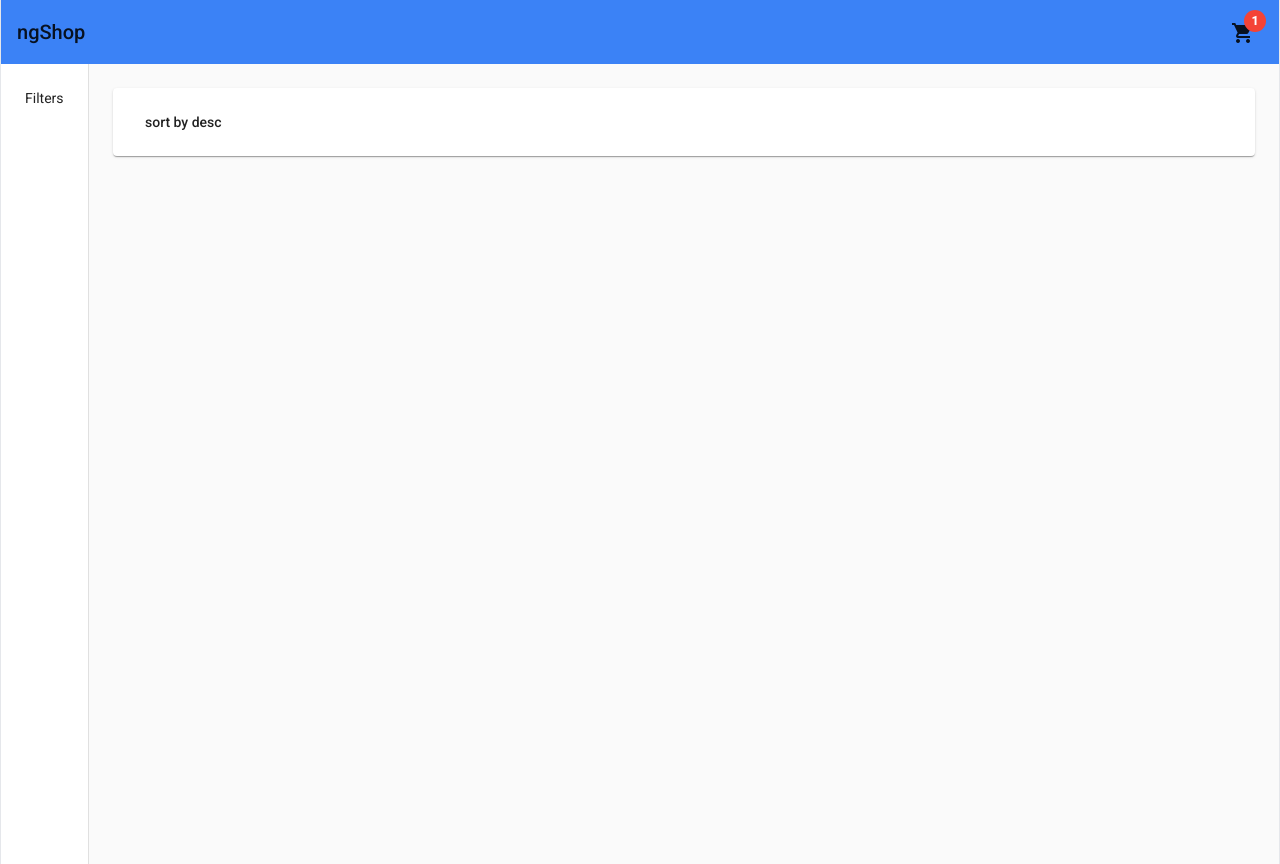
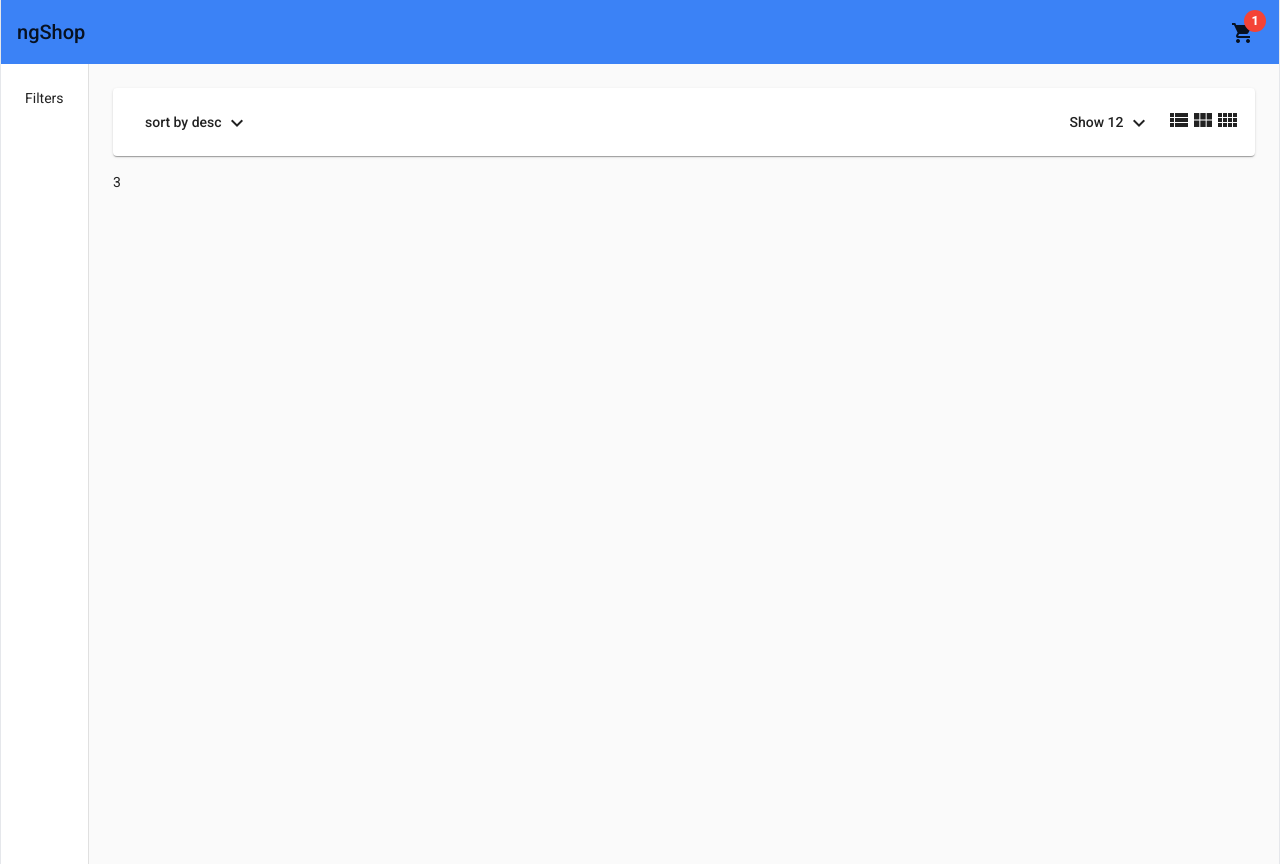
Before and after one commit to KabeloM06/NgShop, an Angular app: page /home in a window 1280 px wide. Built offline with nearby package versions, Linux system fonts and the light colour scheme.

Commit message:
menu to determine how many items to display template completed

```diff
--- a/src/app/components/products-header/products-header.component.html
+++ b/src/app/components/products-header/products-header.component.html
@@ -3,11 +3,37 @@
         <div>
             <button mat-button [matMenuTriggerFor]="sortByMenu">
                 sort by {{sort}}
+                <mat-icon>expand_more</mat-icon>
             </button>
             <mat-menu #sortByMenu="matMenu">
                 <button (click)="onSortUpdated('desc')" mat-menu-item>desc</button>
                 <button (click)="onSortUpdated('asc')" mat-menu-item>asc</button>
             </mat-menu>
         </div>
+        <div class="flex items-center">
+            <div >
+                <button mat-button [matMenuTriggerFor]="menu">
+                    Show {{itemsShowCount}}
+                    <mat-icon>expand_more</mat-icon>
+                </button>
+                <mat-menu #menu="matMenu">
+                    <button (click)="onItemsUpdated(12)" mat-menu-item>12</button>
+                    <button (click)="onItemsUpdated(24)" mat-menu-item>24</button>
+                    <button (click)="onItemsUpdated(36)" mat-menu-item>36</button>
+                    <button (click)="onItemsUpdated(48)" mat-menu-item>48</button>
+                    <button (click)="onItemsUpdated(72)" mat-menu-item>72</button>
+                </mat-menu>
+            </div>
+            <button (click)="onColumsUpdated(1)">
+                <mat-icon>view_list</mat-icon>
+            </button>
+            <button (click)="onColumsUpdated(3)">
+                <mat-icon>view_module</mat-icon>
+            </button>
+            <button (click)="onColumsUpdated(4)">
+                <mat-icon>view_comfy</mat-icon>
+            </button>
+        </div>
+
     </div>
 </mat-card>
--- a/src/app/components/products-header/products-header.component.ts
+++ b/src/app/components/products-header/products-header.component.ts
@@ -1,4 +1,4 @@
-import { Component, OnInit } from '@angular/core';
+import { Component, EventEmitter, OnInit, Output } from '@angular/core';
 
 @Component({
   selector: 'app-products-header',
@@ -7,7 +7,10 @@ import { Component, OnInit } from '@angular/core';
 })
 export class ProductsHeaderComponent implements OnInit {
 
+  @Output() columsCountChange = new EventEmitter<number>();
+
   sort = 'desc';
+  itemsShowCount = 12;
   constructor() { }
 
   ngOnInit(): void {
@@ -17,4 +20,12 @@ export class ProductsHeaderComponent implements OnInit {
     this.sort = newSort;
   }
 
+  onItemsUpdated(newItemsShowCount: number):void {
+    this.itemsShowCount = newItemsShowCount;
+  }
+
+  onColumsUpdated(colNum: number): void{
+    this.columsCountChange.emit(colNum);
+  }
+
 }
--- a/src/app/pages/home/home.component.html
+++ b/src/app/pages/home/home.component.html
@@ -3,6 +3,7 @@
         <div>Filters</div>
     </mat-drawer>
     <mat-drawer-content class="p-6">
-        <app-products-header></app-products-header>
+        <app-products-header (columsCountChange)="onColumsCountChange($event)"></app-products-header>
+        {{cols}}
     </mat-drawer-content>
 </mat-drawer-container>
--- a/src/app/pages/home/home.component.ts
+++ b/src/app/pages/home/home.component.ts
@@ -7,9 +7,14 @@ import { Component, OnInit } from '@angular/core';
 })
 export class HomeComponent implements OnInit {
 
+  cols = 3;
   constructor() { }
 
   ngOnInit(): void {
   }
 
+  onColumsCountChange(colsNum: number): void {
+    this.cols = colsNum;
+  }
+
 }
```
